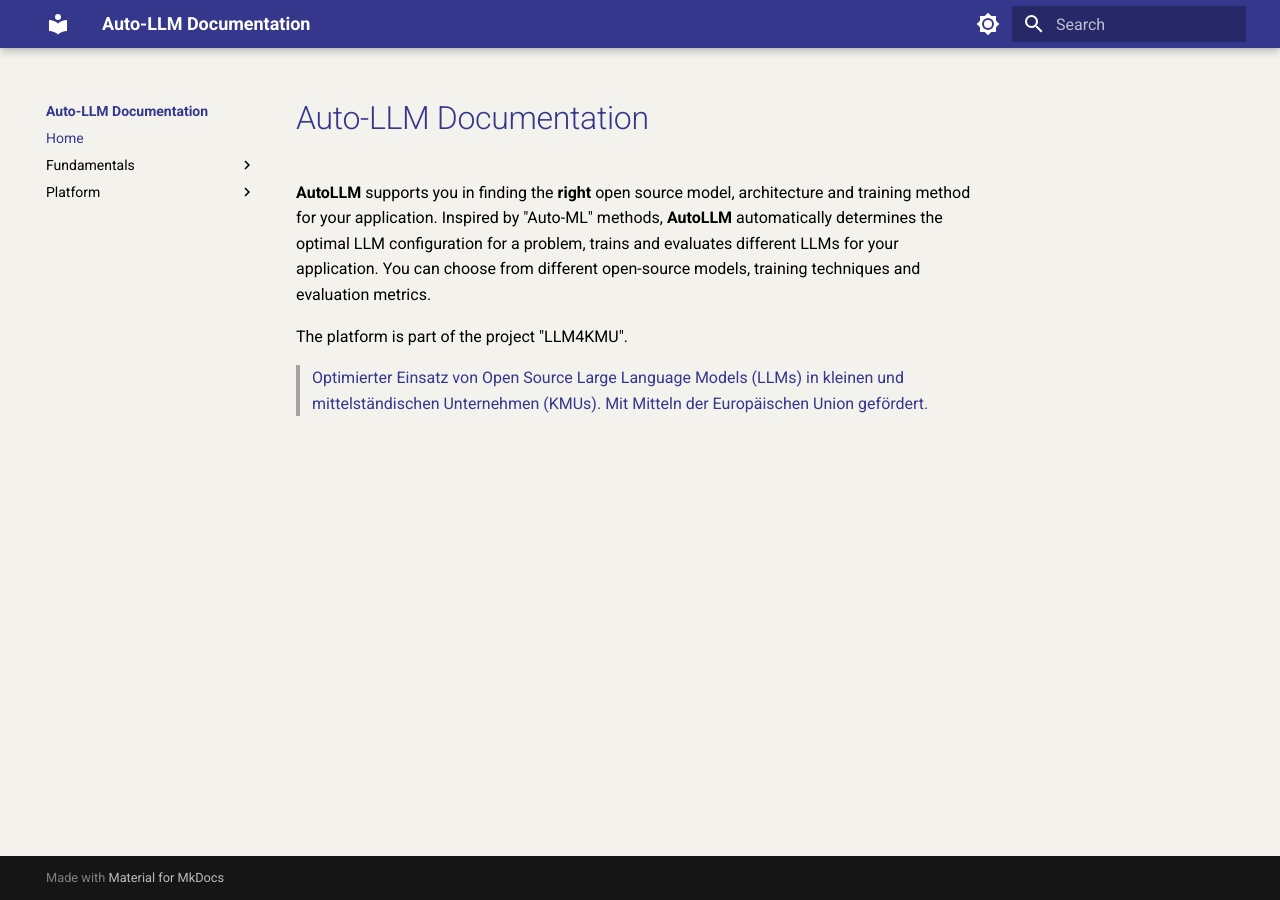
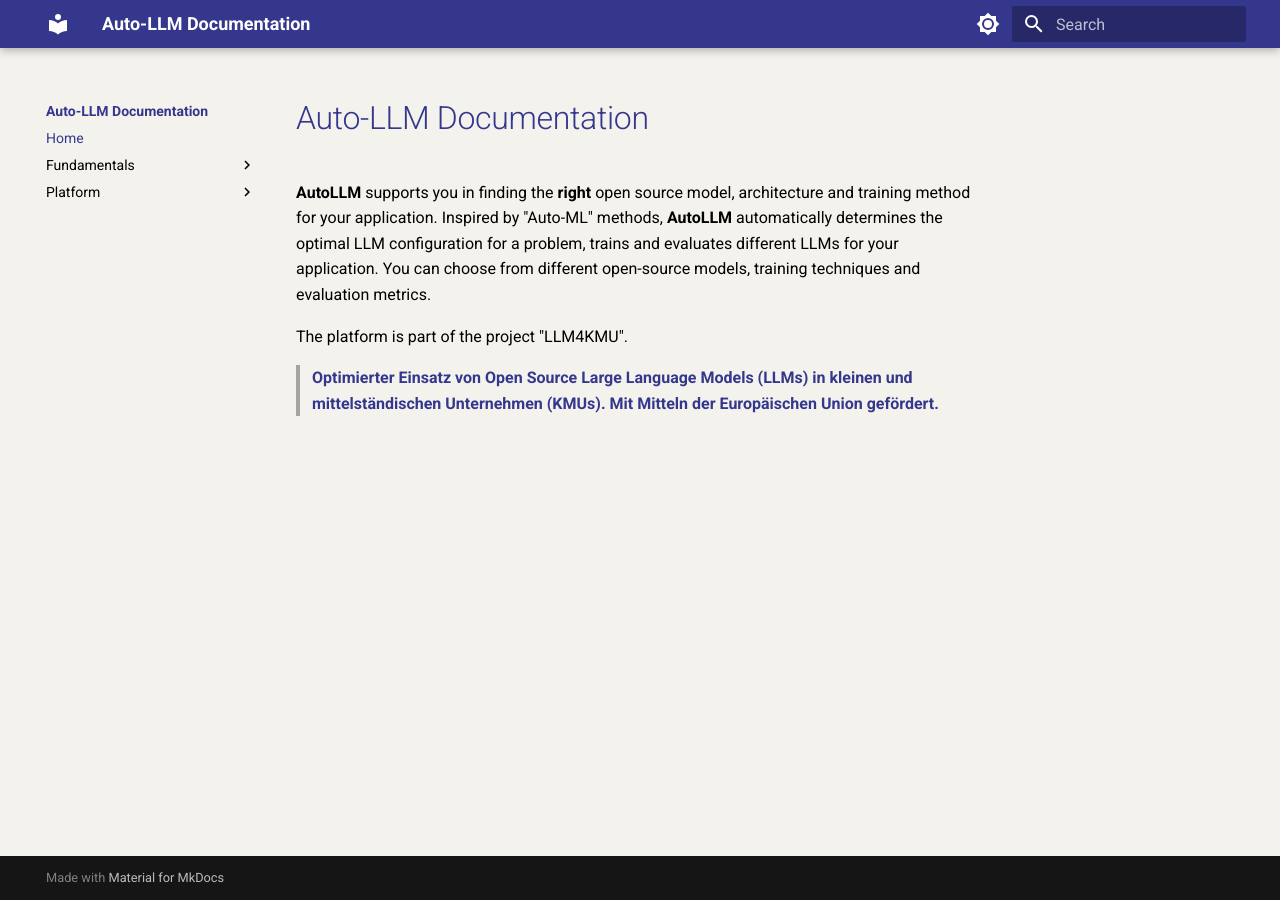
Before and after one commit to ag-sc/auto-llm, an MkDocs documentation site: the page built from docs/index.md, in a window 1280 px wide. Built offline with MkDocs 1.6.1 and Material for MkDocs 9.7.7, drawn with Linux system fonts in a browser that asks for light colours.

Commit message:
make start page text bold

```diff
--- a/docs/index.md
+++ b/docs/index.md
@@ -4,4 +4,4 @@
 
 The platform is part of the project "LLM4KMU".
 
-> Optimierter Einsatz von Open Source Large Language Models (LLMs) in kleinen und mittelständischen Unternehmen (KMUs). Mit Mitteln der Europäischen Union gefördert.
+> **Optimierter Einsatz von Open Source Large Language Models (LLMs) in kleinen und mittelständischen Unternehmen (KMUs). Mit Mitteln der Europäischen Union gefördert.**
```
